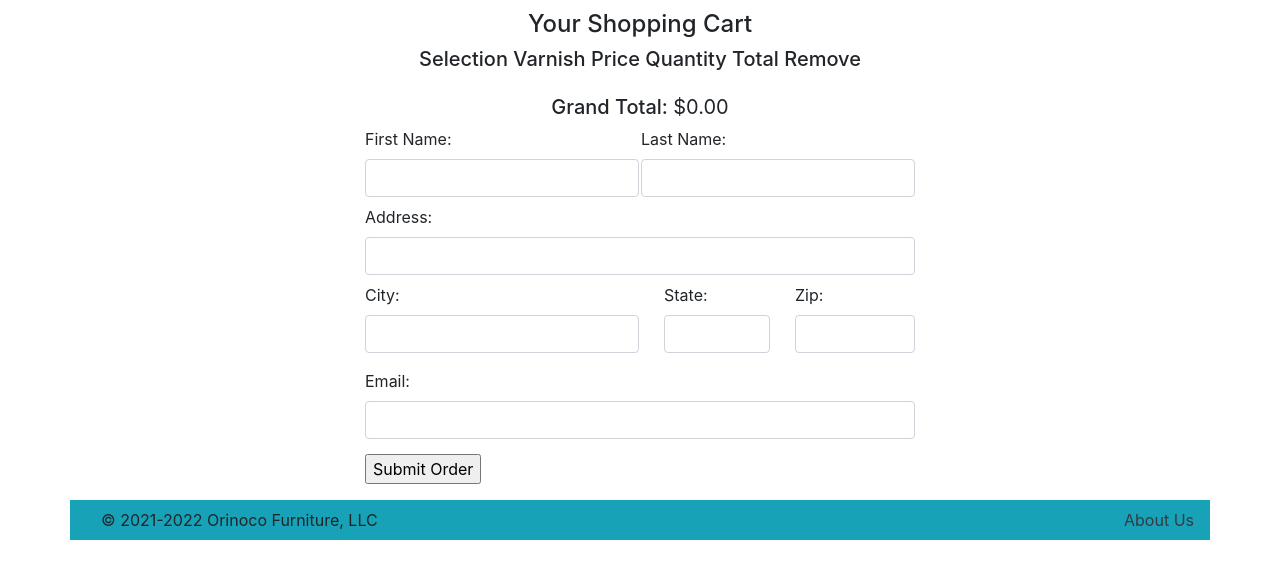
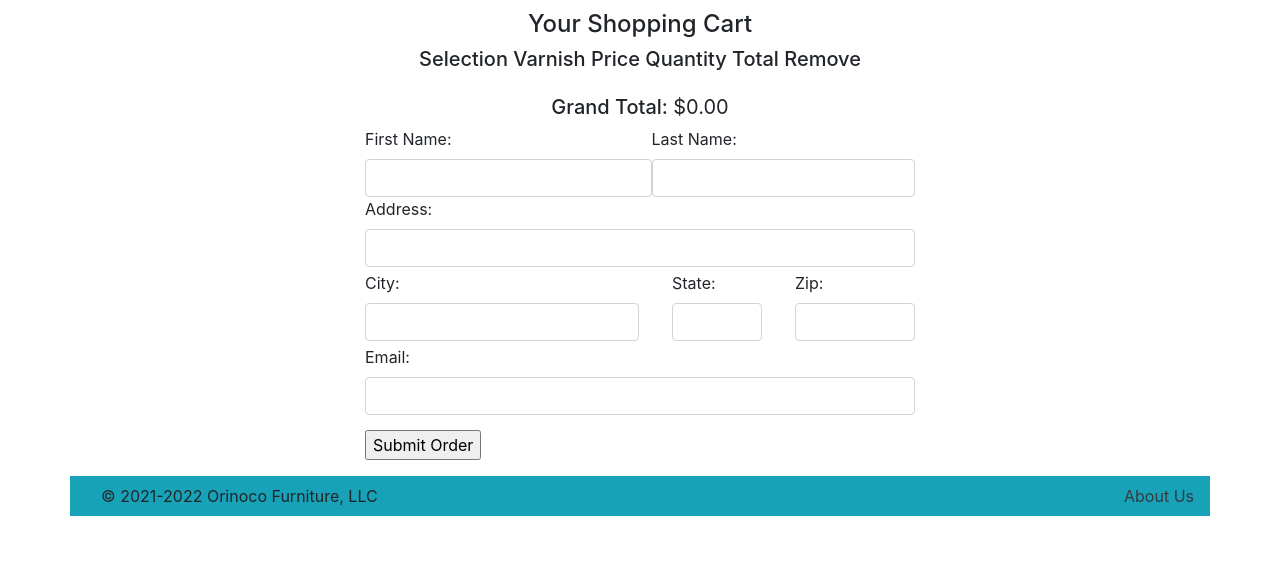
Before and after one commit to oldpcken/JWDP5, a plain HTML site: page frontend/shoppingcart.html in a window 1280 px wide. Shown: the part 168-746 px from the top of the page. Drawn offline with nearby package versions, Linux system fonts and the light colour scheme.

Commit message:
html tweaks

```diff
--- a/frontend/shoppingcart.html
+++ b/frontend/shoppingcart.html
@@ -29,6 +29,7 @@
           </a>
           <a class = "navbar-brand btn btn-lg" href = "shoppingcart.html">
             <i class="fas fa-shopping-cart"></i>
+            <span class="cart-qty justify-content-center"></span>
           </a>
         </div>
       </nav>
@@ -53,10 +54,10 @@
       </section>
       <!-- // Create a form for the name and mailing address info (all fields are required)  -->
       <form class="form-group">
-        <div class="d-flex my-2 justify-content-between">
+        <div class="d-flex w-100">
           <span>
             <label for="firstName">First Name:</label>
-            <input class="form-control" type="text" name="fname" id="firstName" minlength="2" required>
+            <input class="form-control mr-4" type="text" name="fname" id="firstName" minlength="2" required>
           </span>
           <span>
             <label for="lastName">Last Name:</label>
@@ -65,18 +66,18 @@
         </div>
         <label for="address">Address:</label>
         <input class="form-control" type="text" name="addr" id="address" required>
-        <div class="d-flex my-2 justify-content-between">
+        <div class="d-flex my-1 justify-content-between">
           <span>
             <label for="city">City:</label>
-            <input class="form-control mx-0" type="text" id="city" name="city" required>
+            <input class="form-control" type="text" id="city" name="city" required>
           </span>
           <spav>
             <label for="state">State:</label>
-            <input class="form-control mr-3" type="text" name="state" size="2" maxlength="2" minlength="2" id="state" required>
+            <input class="form-control" type="text" name="state" size="2" maxlength="2" minlength="2" id="state" required>
           </spav>
           <span>
             <label for="zipcode">Zip:</label>
-            <input class="form-control my-2" type="text" name="zip" size="5" maxlength="5" minlength="5" id="zipcode" pattern="[0-9]*" required>
+            <input class="form-control" type="text" name="zip" size="5" maxlength="5" minlength="5" id="zipcode" pattern="[0-9]*" required>
           </span>
         </div>
         <label for="email">Email:</label>
```
Also changed, not shown: frontend/confirmation.html (+1 -0 lines), frontend/index.html (+1 -0 lines), frontend/singleproduct.html (+1 -0 lines).
